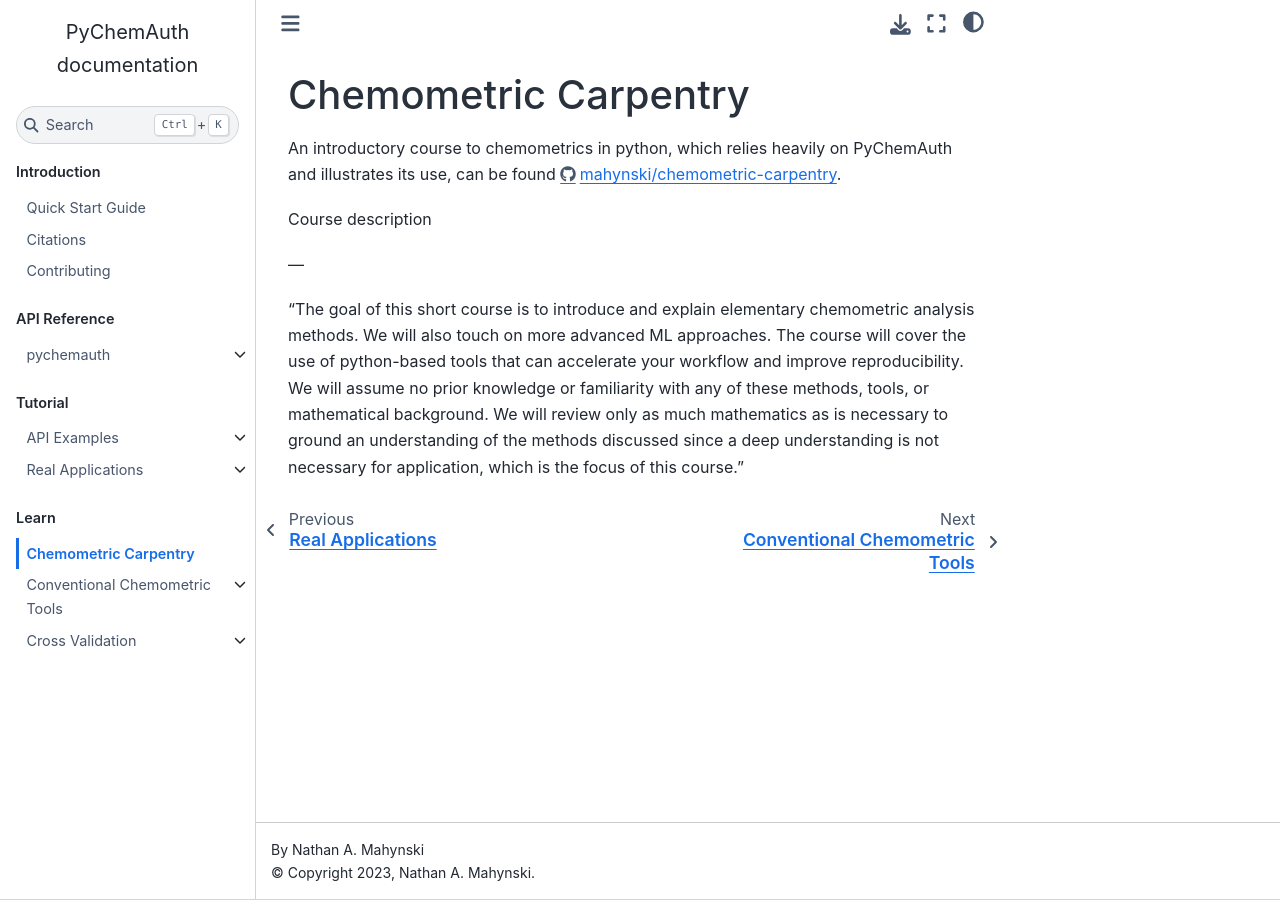
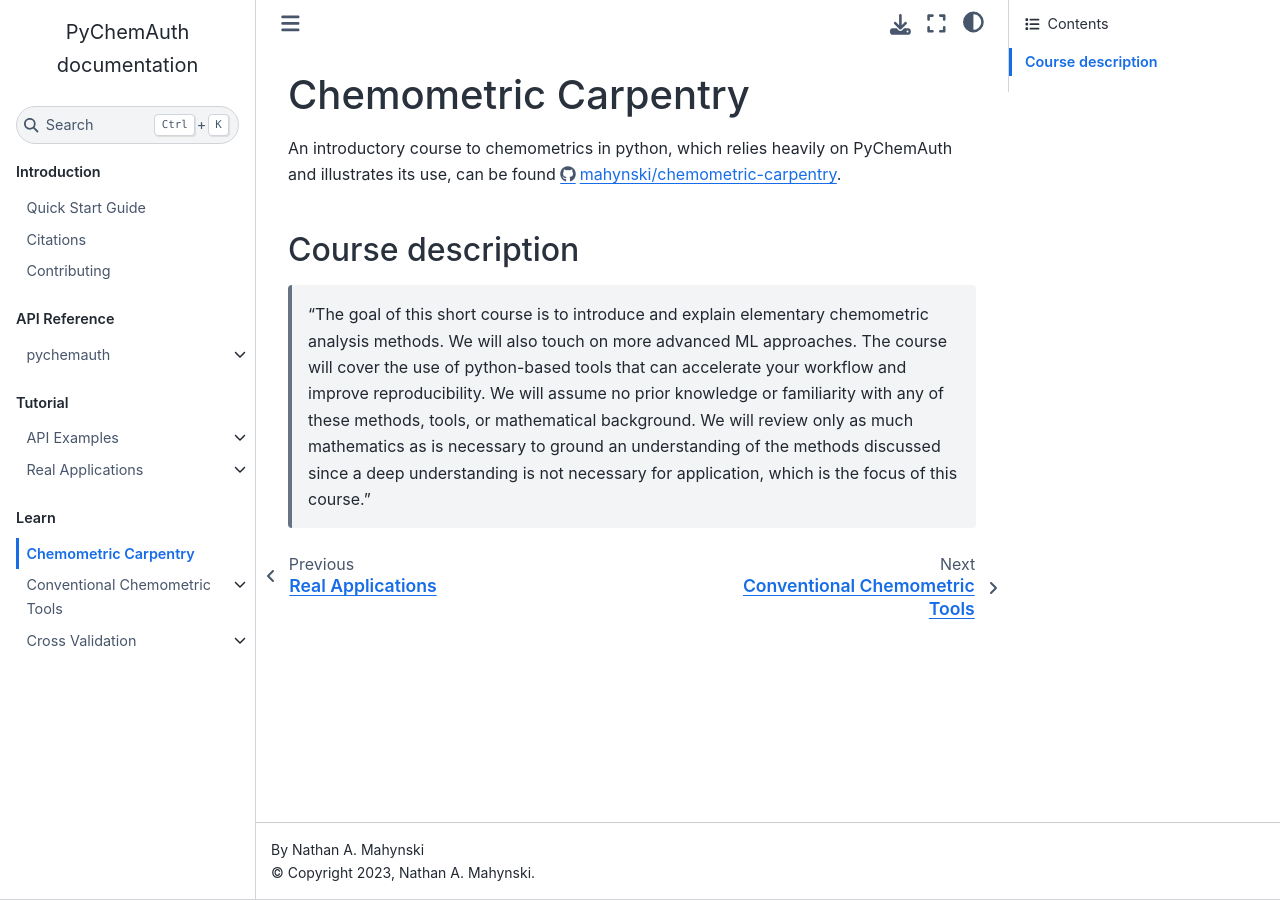
Before and after one commit to mahynski/pychemauth, a Sphinx documentation site: the page built from docs/carpentry.rst, in a window 1280 px wide. Built offline with Sphinx 7.4.7 and the Sphinx Book theme 1.1.4, drawn with Linux system fonts in a browser that asks for light colours; pages that are not in the unit, such as notebooks, are missing from menus.

Commit message:
Update carpentry.rst

```diff
--- a/docs/carpentry.rst
+++ b/docs/carpentry.rst
@@ -5,7 +5,6 @@ An introductory course to chemometrics in python, which relies heavily on PyChem
 
 
 Course description
+##################
 
----
-
-"The goal of this short course is to introduce and explain elementary chemometric analysis methods. We will also touch on more advanced ML approaches. The course will cover the use of python-based tools that can accelerate your workflow and improve reproducibility. We will assume no prior knowledge or familiarity with any of these methods, tools, or mathematical background. We will review only as much mathematics as is necessary to ground an understanding of the methods discussed since a deep understanding is not necessary for application, which is the focus of this course."
+   "The goal of this short course is to introduce and explain elementary chemometric analysis methods. We will also touch on more advanced ML approaches. The course will cover the use of python-based tools that can accelerate your workflow and improve reproducibility. We will assume no prior knowledge or familiarity with any of these methods, tools, or mathematical background. We will review only as much mathematics as is necessary to ground an understanding of the methods discussed since a deep understanding is not necessary for application, which is the focus of this course."
```
